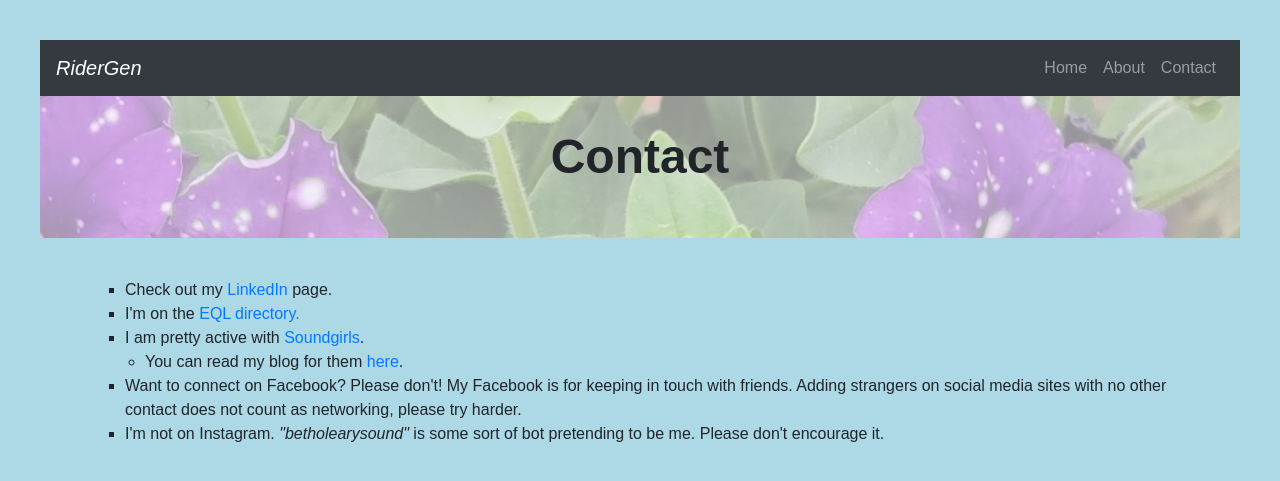
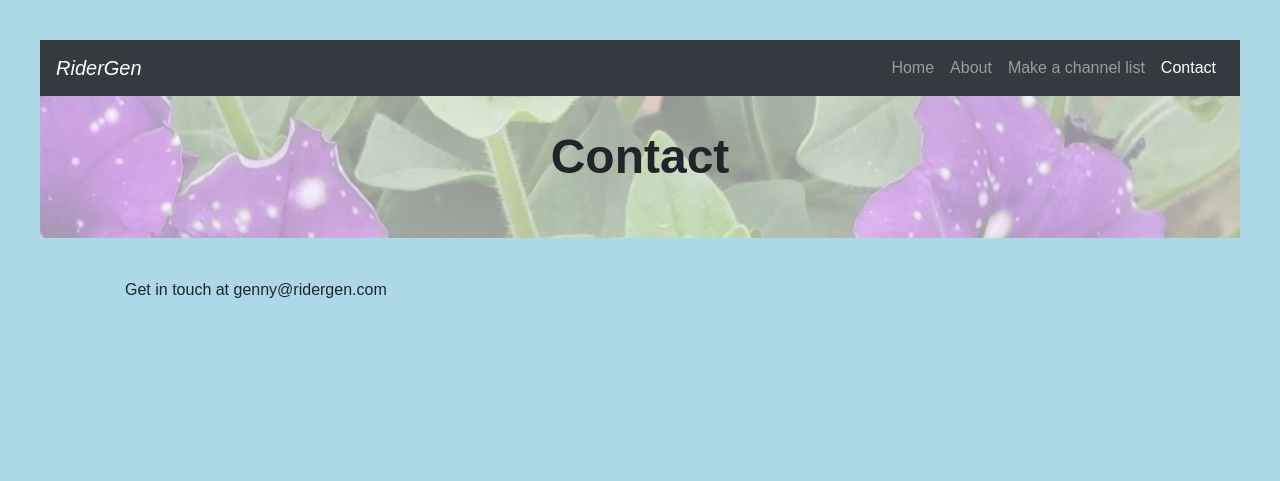
Before and after one commit to myearsarealight/RiderGen, a Python web app: template RiderGen/templates/contact.html in a window 1280 px wide. Shown: the top 481 px of the page. Run offline with Jinja, Linux system fonts and the light colour scheme; the template is opened without the code that fills it, so the values that code supplies are empty; some libraries are stand-ins or nearby versions.

Commit message:
Added channel list page

```diff
--- a/RiderGen/static/content/styles.css
+++ b/RiderGen/static/content/styles.css
@@ -52,7 +52,6 @@ p {
 }
 
 ul {
-    padding-top: 40px;
     list-style-type: square;
     text-align: left;
 }
--- a/RiderGen/templates/contact.html
+++ b/RiderGen/templates/contact.html
@@ -1,17 +1,14 @@
 {% extends "layout.html" %}
 
 {% block title %} Contact {% endblock %}
+
+{% block nav_contact %}active{% endblock %}
 
 {% block heading %} Contact {% endblock %}
 {% block subtitle %} Where to find me {% endblock %}
 
 {% block content %}
-    <ul>
-        <li>Check out my <a href="https://www.linkedin.com/in/bethooleary/">LinkedIn</a> page.</li>
-        <li>I'm on the <a href="https://makeiteql.com/profile/34?ref=search">EQL directory.</a></li>
-        <li>I am pretty active with <a href="www.Soundgirls.org">Soundgirls</a>.</li>
-        <li class="sublist">You can read my blog for them <a href="https://soundgirls.org/contributors/beth-oleary/">here</a>.</li>
-        <li>Want to connect on Facebook? Please don't! My Facebook is for keeping in touch with friends. Adding strangers on social media sites with no other contact does not count as networking, please try harder.</li>
-        <li>I'm not on Instagram. <i>"betholearysound"</i> is some sort of bot pretending to be me. Please don't encourage it.</li>
-    </ul>
+<p>
+    Get in touch at genny@ridergen.com
+</p>
 {% endblock %}
--- a/RiderGen/templates/index.html
+++ b/RiderGen/templates/index.html
@@ -1,6 +1,8 @@
 {% extends "layout.html" %}
 
 {% block title %} Home {% endblock %}
+
+{% block nav_home %}active{% endblock %}
 
 {% block heading %} Welcome to RiderGen! {% endblock %}
 {% block subheading %} It'll be great {% endblock %}
--- a/RiderGen/templates/layout.html
+++ b/RiderGen/templates/layout.html
@@ -19,11 +19,12 @@
             <span class="navbar-toggler-icon"></span>
         </button>
         <div class="collapse navbar-collapse" id="navbarNavAltMarkup">
-            <div class="navbar-nav ml-auto">
-                <a class="nav-link" href="/home">Home</a>
-                <a class="nav-link" href="/about">About</a>
-                <a class="nav-link" href="/contact">Contact</a>
-            </div>
+            <ul class="navbar-nav ml-auto">
+                <li class="nav-item"><a class="nav-link {% block nav_home %}{% endblock %}" href="/home">Home</a></li>
+                <li class="nav-item"><a class="nav-link {% block nav_about %}{% endblock %}" href="/about">About</a></li>
+                <li class="nav-item"><a class="nav-link {% block nav_channels %}{% endblock %}" href="/channels">Make a channel list</a></li>
+                <li class="nav-item"><a class="nav-link {% block nav_contact %}{% endblock %}" href="/contact">Contact</a></li>
+            </ul>
         </div>
     </nav>
     <header class="header">
@@ -35,6 +36,13 @@
             </div>
         </div>
     </header>
+    {% if get_flashed_messages() %}
+    <header>
+        <div class="alert alert-primary border text-center" role="alert">
+            {{ get_flashed_messages() | join(" ") }}
+        </div>
+    </header>
+    {% endif %}
     <div class="container-lg">
         {% block content %}{% endblock %}
     </div>
```
Also changed, not shown: RiderGen/templates/about.html (+7 -1 lines), RiderGen/templates/channels.html (added, +15 -0 lines), RiderGen/views.py (+16 -4 lines), 1 other file.
